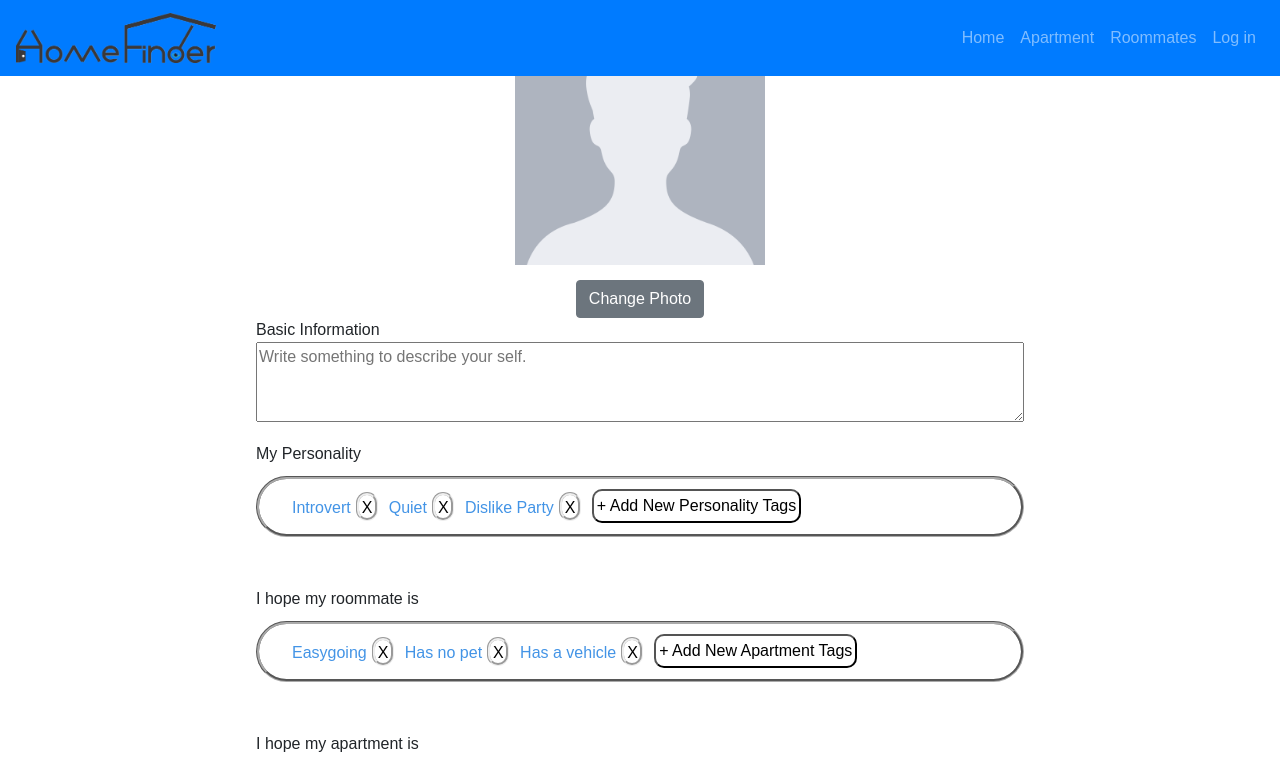
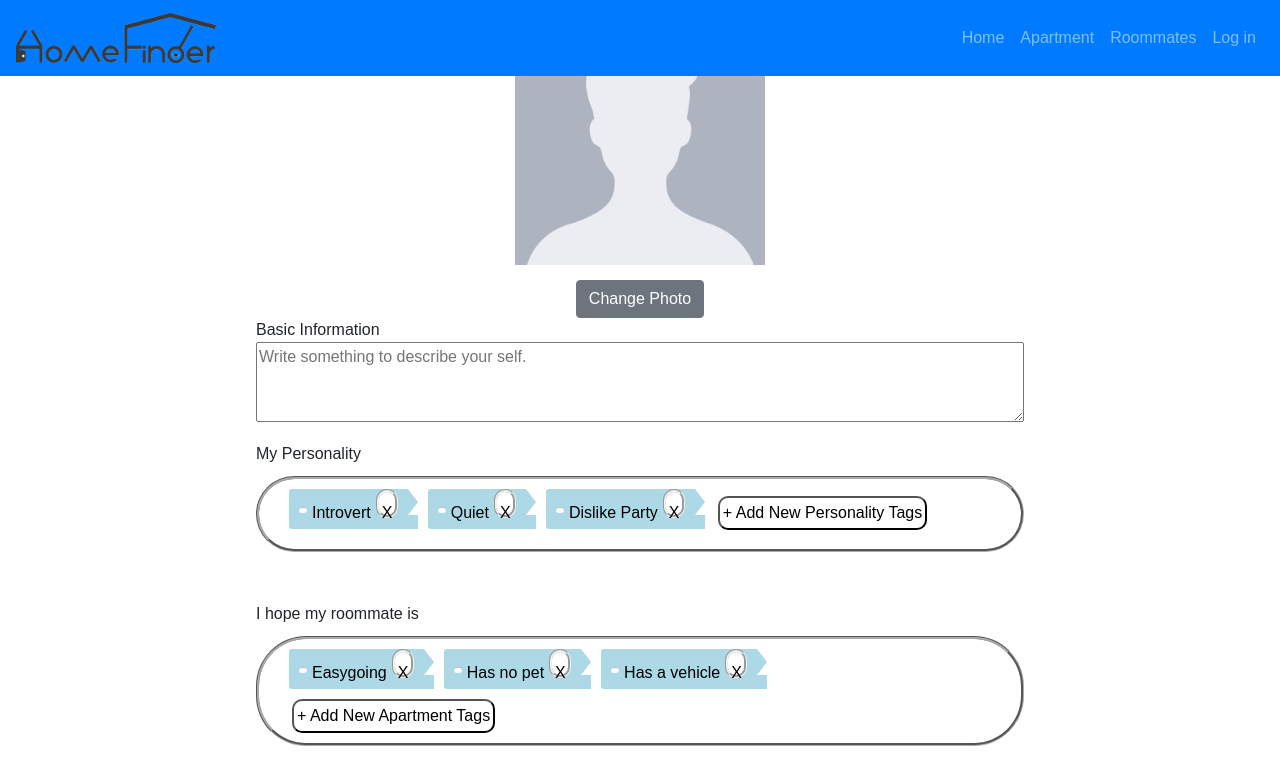
Before and after one commit to SAMHEO/capstone, a React (Create React App) app: page /profileedit in a window 1280 px wide. Shown: the top 764 px of the page. Built offline with nearby package versions, Linux system fonts and the light colour scheme; no server answers; what google-maps-react would draw is missing.

Commit message:
little magic on profile tags

```diff
--- a/src/Apartment/Apartment.css
+++ b/src/Apartment/Apartment.css
@@ -78,14 +78,12 @@
   color: black;
 }
 
-/* .nav-link:hover {
-  color: black;
-} */
 .card:hover {
   border: 1px solid lightblue;
   box-shadow: 0 3px 10px 0 rgba(0, 0, 0, 0.25);
   transition: border ease-in 0.3s;
 }
+
 @media only screen and (max-width: 800px) {
   #map-canvas {
     display: none;
--- a/src/Profile/Profile.css
+++ b/src/Profile/Profile.css
@@ -65,7 +65,6 @@
 }
 
 .profile-tag-box {
-  background-color: lightblue;
   border-radius: 15px;
   margin: 10px 0;
   padding: 20px 30px;
@@ -93,10 +92,37 @@
 }
 
 .tag {
-  border-radius: 20px;
-  color: #4394e6;
-  width: max-content;
-  padding: 3px;
-  margin-right: 5px;
-  float: left;
+  background: lightblue;
+  border-radius: 3px 0 0 3px;
+  color: black;
+  display: inline-block;
+  height: 40px;
+  line-height: 40px;
+  padding: 0 20px 0 23px;
+  position: relative;
+  margin: 0 10px 10px 0;
+  text-decoration: none;
 }
+
+.tag::before {
+  background: #fff;
+  border-radius: 10px;
+  box-shadow: inset 0 1px rgba(0, 0, 0, 0.25);
+  content: "";
+  height: 6px;
+  left: 10px;
+  position: absolute;
+  width: 8px;
+  top: 18px;
+}
+
+.tag::after {
+  background: #fff;
+  border-bottom: 13px solid transparent;
+  border-left: 10px solid lightblue;
+  border-top: 13px solid transparent;
+  content: "";
+  position: absolute;
+  right: 0;
+  top: 0;
+}
```
